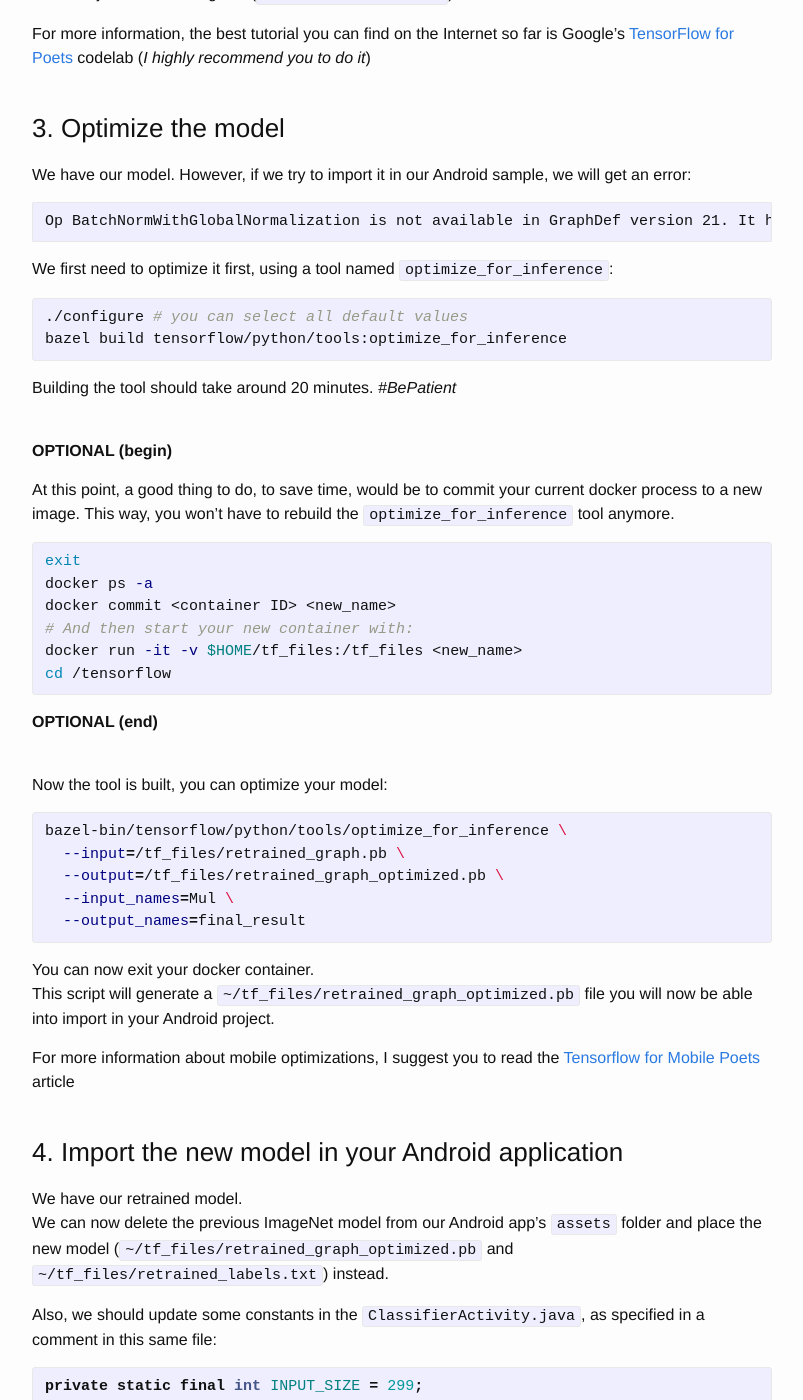
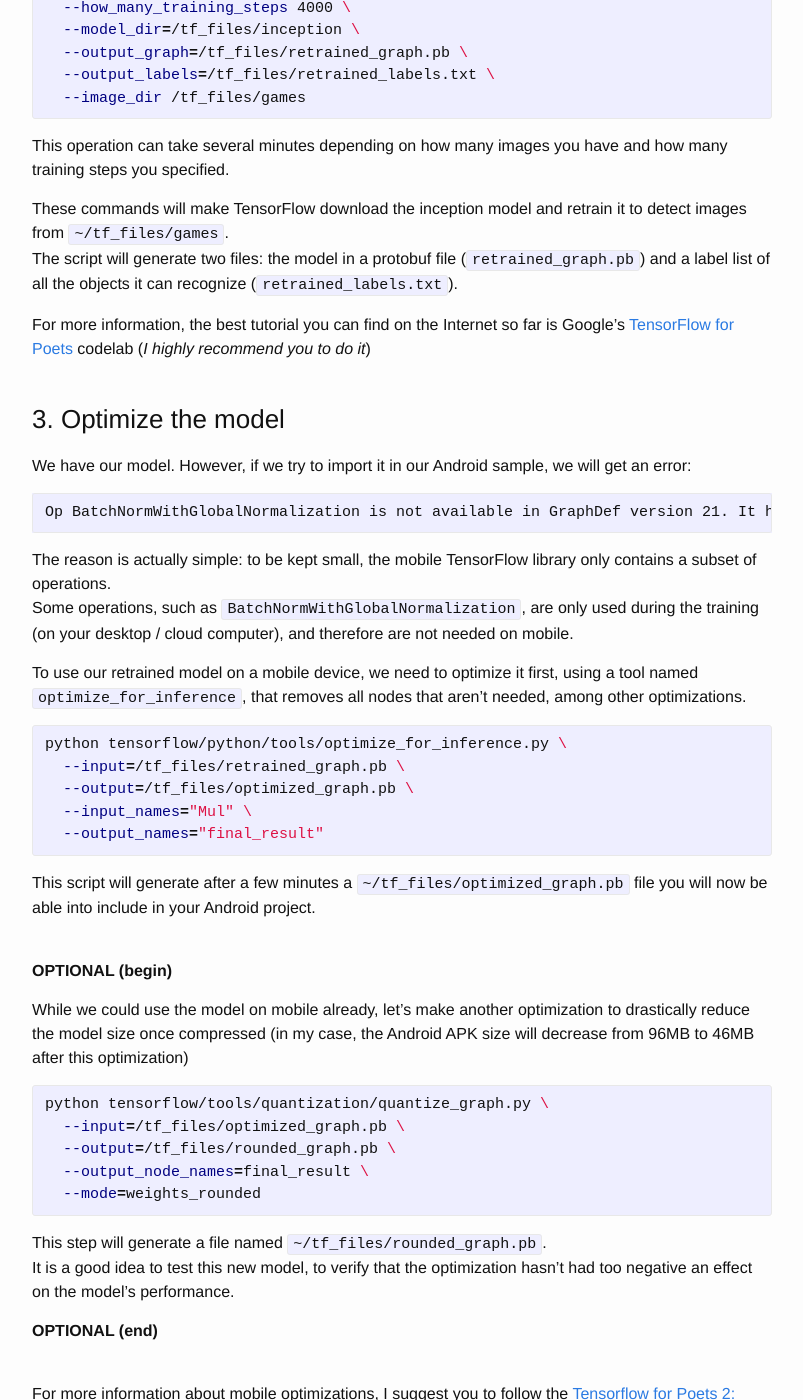
Before and after one commit to Nilhcem/nilhcem.github.io, a Jekyll site: the page built from _posts/2017-03-13-android-tensorflow-classifier.md, in a window 1280 px wide and 1400 px high, scrolled down 3811 px. Shown: the whole window, without its empty margins (238-1041 px from the left). Built offline with Jekyll 4.4.1, drawn with Linux system fonts in a browser that asks for light colours; comment, search, counter and statistics services are not loaded; some of the changed text lies outside the part shown.

Commit message:
Update TensorFlow article to be compatible with TensorFlow 1.2.1

````diff
--- a/_posts/2017-03-13-android-tensorflow-classifier.md
+++ b/_posts/2017-03-13-android-tensorflow-classifier.md
@@ -20,8 +20,13 @@
 An official TensorFlow Android image classifier sample is available on the main [GitHub repository][github-tensorflow-android].<br>
 However, if you want to build it, it will take you some time, as you'll need to install the NDK, Bazel, and the total build time with Android Studio will take around 40 minutes.
 
-That's not really compatible with my initial "**easy, fast, and fun**" description, so instead I've created a gradle standalone prebuilt fork of TensorFlow 1.0.1 at [github.com/Nilhcem/tensorflow-classifier-android][tensorflow-classifier-android] you can directly clone, import on Android Studio and run within 2 minutes.
-<br><br>
+That's not really compatible with my initial "**easy, fast, and fun**" description, so instead I've created a gradle standalone prebuilt fork of the TensorFlow 1.2.0 Android sample at [github.com/Nilhcem/tensorflow-classifier-android][tensorflow-classifier-android] you can directly clone, import on Android Studio and run within 2 minutes:
+
+```bash
+git clone https://github.com/Nilhcem/tensorflow-classifier-android.git
+git checkout 1.2.0
+```
+<br>
 
 **OPTIONAL (begin)**
 
@@ -31,10 +36,13 @@
 - Create a new Android Studio project (applicationId: `org.tensorflow.demo`), to have an already set up gradle configuration ([commit][commit-2])
 - Move TensorFlow's Android sample files into the new gradle project ([commit][commit-3])
 - Remove the DetectorActivity and StylizeActivity (*we will only need the ClassifierActivity today*) ([commit][commit-4])
-- Download the CI nightly prebuilt NDK libraries [from this link][nightly-prebuilt-libs] and place those into your gradle project ([commit][commit-5])
-- Download the [pre-trained ImageNet model (inception5h)][inception5h] to your assets folder ([commit][commit-6])
+- Add the tensorflow-android gradle dependency to your build.gradle file:
+  `compile 'org.tensorflow:tensorflow-android:1.2.0'`
+- Download the [pre-trained ImageNet model (inception5h)][inception5h] to your assets folder ([commit][commit-5])
+- Optionaly, add a `tensorflow_demo` native library that contains methods for RGB -> YUV conversion ([commit][commit-6]). This step is optional as the sample app provides a Java fallback if native methods from `libtensorflow_demo.so` could not be loaded.
 
-**OPTIONAL (end)**<br>
+**OPTIONAL (end)**
+<br>
 
 Once you have imported the TensorFlow Android sample, run it with Android Studio and start detecting things
 
@@ -67,11 +75,16 @@
 We can use a docker container to have an already set up TensorFlow environment:
 
 {% highlight bash %}
-docker run -it -v $HOME/tf_files:/tf_files \
-  gcr.io/tensorflow/tensorflow:latest-devel
-cd /tensorflow
-git pull
-git checkout v1.0.1
+cd ~/
+git clone https://github.com/tensorflow/tensorflow.git
+cd ~/tensorflow
+git checkout v1.2.1
+
+docker run -it \
+  --volume ~/tf_files:/tf_files \
+  --volume ~/tensorflow:/tensorflow \
+  --workdir /tensorflow tensorflow/tensorflow:1.2.1 bash
+
 python tensorflow/examples/image_retraining/retrain.py \
   --bottleneck_dir=/tf_files/bottlenecks \
   --how_many_training_steps 4000 \
@@ -81,11 +94,9 @@
   --image_dir /tf_files/games
 {% endhighlight %}
 
-Don't stop your container yet, you will need it again very soon.
-
 This operation can take several minutes depending on how many images you have and how many training steps you specified.
 
-These commands will make TensorFlow download the inception model and retrain it to detect images from `~/tf_files/games`.<br>
+These commands will make TensorFlow download the inception model and retrain it to detect images from `~/tf_files/games`.
 The script will generate two files: the model in a protobuf file (`retrained_graph.pb`) and a label list of all the objects it can recognize (`retrained_labels.txt`).
 
 For more information, the best tutorial you can find on the Internet so far is Google's [TensorFlow for Poets][tensorflow-for-poets] codelab (*I highly recommend you to do it*)
@@ -101,64 +112,59 @@
 Op BatchNormWithGlobalNormalization is not available in GraphDef version 21. It has been removed in version 9. Use tf.nn.batch_normalization().
 ```
 
-We first need to optimize it first, using a tool named `optimize_for_inference`:
+The reason is actually simple: to be kept small, the mobile TensorFlow library only contains a subset of operations.
+Some operations, such as `BatchNormWithGlobalNormalization`, are only used during the training (on your desktop / cloud computer), and therefore are not needed on mobile.
+
+To use our retrained model on a mobile device, we need to optimize it first, using a tool named `optimize_for_inference`, that removes all nodes that aren't needed, among other optimizations.
 
 {% highlight bash %}
-./configure # you can select all default values
-bazel build tensorflow/python/tools:optimize_for_inference
+python tensorflow/python/tools/optimize_for_inference.py \
+  --input=/tf_files/retrained_graph.pb \
+  --output=/tf_files/optimized_graph.pb \
+  --input_names="Mul" \
+  --output_names="final_result"
 {% endhighlight %}
 
-Building the tool should take around 20 minutes. *#BePatient*
-<br><br>
+This script will generate after a few minutes a `~/tf_files/optimized_graph.pb` file you will now be able into include in your Android project.
+<br>
+
 
 **OPTIONAL (begin)**
 
-At this point, a good thing to do, to save time, would be to commit your current docker process to a new image. This way, you won't have to rebuild the `optimize_for_inference` tool anymore.
-
+While we could use the model on mobile already, let's make another optimization to drastically reduce the model size once compressed (in my case, the Android APK size will decrease from 96MB to 46MB after this optimization)
 
 {% highlight bash %}
-exit
-docker ps -a
-docker commit <container ID> <new_name>
-# And then start your new container with:
-docker run -it -v $HOME/tf_files:/tf_files <new_name>
-cd /tensorflow
+python tensorflow/tools/quantization/quantize_graph.py \
+  --input=/tf_files/optimized_graph.pb \
+  --output=/tf_files/rounded_graph.pb \
+  --output_node_names=final_result \
+  --mode=weights_rounded
 {% endhighlight %}
+
+This step will generate a file named `~/tf_files/rounded_graph.pb`.
+It is a good idea to test this new model, to verify that the optimization hasn't had too negative an effect on the model's performance.
+
 **OPTIONAL (end)**<br><br>
 
-
-Now the tool is built, you can optimize your model:
-
-{% highlight bash %}
-bazel-bin/tensorflow/python/tools/optimize_for_inference \
-  --input=/tf_files/retrained_graph.pb \
-  --output=/tf_files/retrained_graph_optimized.pb \
-  --input_names=Mul \
-  --output_names=final_result
-{% endhighlight %}
-
-You can now exit your docker container.<br>
-This script will generate a `~/tf_files/retrained_graph_optimized.pb` file you will now be able into import in your Android project.
-
-For more information about mobile optimizations, I suggest you to read the [Tensorflow for Mobile Poets][tensorflow-for-mobile-poets] article
+For more information about mobile optimizations, I suggest you to follow the [Tensorflow for Poets 2: Optimize for Mobile][tensorflow-for-mobile-poets] codelab.
 <br><br>
 
 
 ### 4. Import the new model in your Android application
 
 We have our retrained model.<br>
-We can now delete the previous ImageNet model from our Android app's `assets` folder and place the new model (`~/tf_files/retrained_graph_optimized.pb` and `~/tf_files/retrained_labels.txt`) instead.
+We can now delete the previous ImageNet model from the Android app's `assets` folder and place the new model (`~/tf_files/optimized_graph.pb` (or `~/tf_files/rounded_graph.pb`) and `~/tf_files/retrained_labels.txt`) instead.
 
 Also, we should update some constants in the `ClassifierActivity.java`, as specified in a comment in this same file:
 {% highlight java %}
 private static final int INPUT_SIZE = 299;
 private static final int IMAGE_MEAN = 128;
-private static final float IMAGE_STD = 128;
+private static final float IMAGE_STD = 128f;
 private static final String INPUT_NAME = "Mul";
 private static final String OUTPUT_NAME = "final_result";
 
 private static final String MODEL_FILE =
-  "file:///android_asset/retrained_graph_optimized.pb";
+  "file:///android_asset/rounded_graph.pb"; // or optimized_graph.pb
 private static final String LABEL_FILE =
   "file:///android_asset/retrained_labels.txt";
 {% endhighlight %}
````
Also changed, not shown: other parts of _posts/2017-03-13-android-tensorflow-classifier.md (+4 -5 lines).
